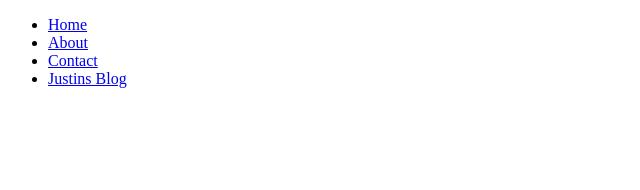
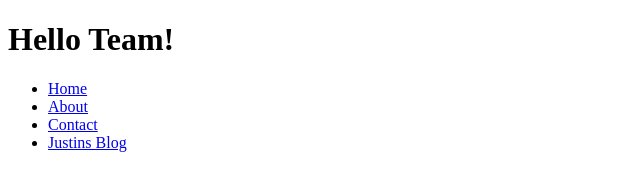
Before and after one commit to wildfirez98/test_collab_repo, a plain HTML site: page index.html in a window 1280 px wide. Shown: the whole page, without its empty margins (0-640 px from the left). Drawn offline with Linux system fonts and the light colour scheme.

Commit message:
Minor tweaks to index.html

```diff
--- a/index.html
+++ b/index.html
@@ -7,9 +7,10 @@
       name="viewport"
       content="width=device-width, initial-scale=1.0"
     />
-    <title>Document</title>
+    <title>William, Christina, Justin and James Collab Repo</title>
   </head>
   <body>
+    <h1>Hello Team!</h1>
     <ul>
       <li><a href="./index.html">Home</a></li>
       <li><a href="./about.html">About</a></li>
```
